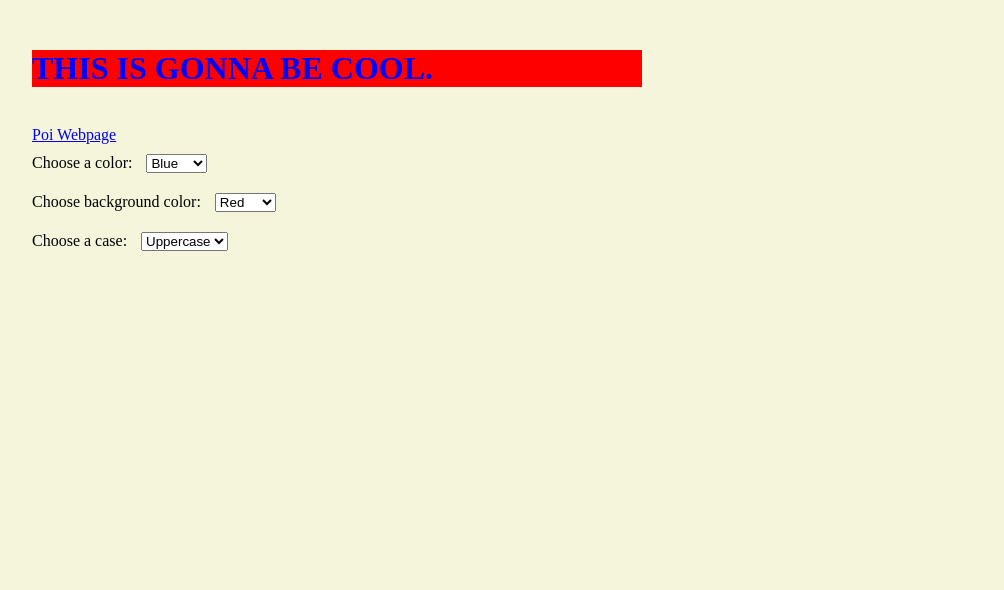
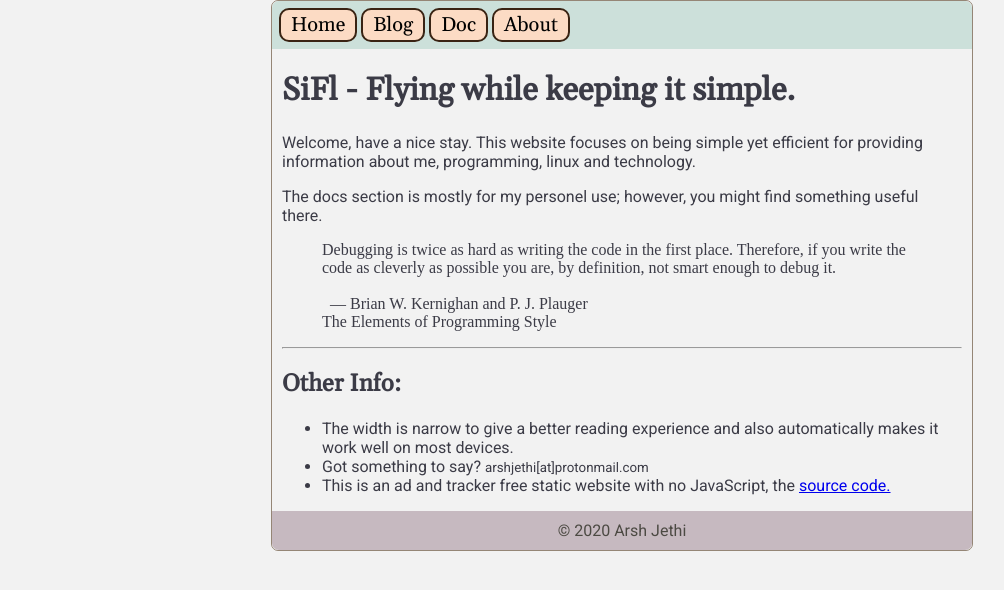
Before and after one commit to jethi/website, a plain HTML site: page index.html in a window 1280 px wide. Shown: the whole page, without its empty margins (18-1022 px from the left). Drawn offline with nearby package versions, Linux system fonts and the light colour scheme.

Commit message:
refactored index.html

```diff
--- a/index.html
+++ b/index.html
@@ -1,45 +1,50 @@
 <!DOCTYPE html>
 <html lang="en">
 <head>
-    <meta charset="UTF-8">
-    <meta name="viewport" content="width=device-width, initial-scale=1.0">
-    <link rel="stylesheet" href="./style.css">
-    <script src="./script.js"></script>
-    <title>Test1</title>
+	<meta charset="UTF-8">
+	<meta name="viewport" content="width=device-width, initial-scale=1.0">
+	<title>Home</title>
+	<link href="https://fonts.googleapis.com/css2?family=Fira+Code&family=Gelasio&family=Roboto&display=swap" rel="stylesheet">
+	<link rel="stylesheet" href="./assets/style.css">
 </head>
 <body>
-    <div id="test"><h1>This is gonna be cool.</h1></div>
-    <br>
-    <a href="./poi.html">Poi Webpage</a>
-    <div class="select">
-    <label for="colors">Choose a color:</label>
-    <select id="colors" onchange="colorFunc();">
-        <option value="red">Red</option>
-        <option value="blue" selected="selected">Blue</option>
-        <option value="yellow">Yellow</option>
-    </select>
-    <br>
-    </div>
-
-    <div class="select">
-    <label for="background">Choose background color:</label>
-    <select id="background" onchange="backgroundFunc();">
-        <option value="red" selected="selected">Red</option>
-        <option value="blue">Blue</option>
-        <option value="yellow">Yellow</option>
-    </select>
-    <br>
-    </div>
-
-    <div class="select">
-    <label for="cases">Choose a case:</label>
-    <select id="cases" onchange="caseFunc();">
-        <option value="uppercase" selected="selected">Uppercase</option>
-        <option value="lowercase">Lowercase</option>
-        <option value="capitalize">Capitalize</option>
-    </select>
-    <br>
-    </div>
-
+	<nav id="navbar">
+		<a class="button" href="/">Home</a>
+		<a class="button" href="./blog.html">Blog</a>
+		<a class="button" href="./doc.html">Doc</a>
+		<a class="button" href="./about.html">About</a>
+	</nav>
+	<div id="data">
+		<h1> SiFl - Flying while keeping it simple. </h1>
+		<p>
+			Welcome, have a nice stay.
+			This website focuses on being simple yet efficient for
+			providing information about me, programming, linux and
+			technology.
+		</p>
+		<p>
+			The docs section is mostly for my personel use; however,
+			you might find something useful there.
+		</p>
+		<blockquote>
+			Debugging is twice as hard as writing the code in the first place. Therefore, if you write the code as cleverly as possible you are, by definition, not smart enough to debug it.<br><br>
+			&nbsp; — Brian W. Kernighan and P. J. Plauger<br>
+			The Elements of Programming Style
+		</blockquote>
+		<hr>
+		<h2> Other Info: </h2>
+		<ul>
+			<li>The width is narrow to give a better reading experience
+			and also automatically makes it work well on most devices.</li>
+			<li>Got something to say? <small>arshjethi[at]protonmail.com</small></li>
+			<li>This is an ad and tracker free static website with no JavaScript, the
+			<a href="https://github.com/jethi/website/" target="_blank">source code.</a></li>
+		</ul>
+	</div>
+	<footer>
+		<p id="bottomtext">
+		&#169 2020 Arsh Jethi
+		</p>
+	<footer>
 </body>
 </html>
```
